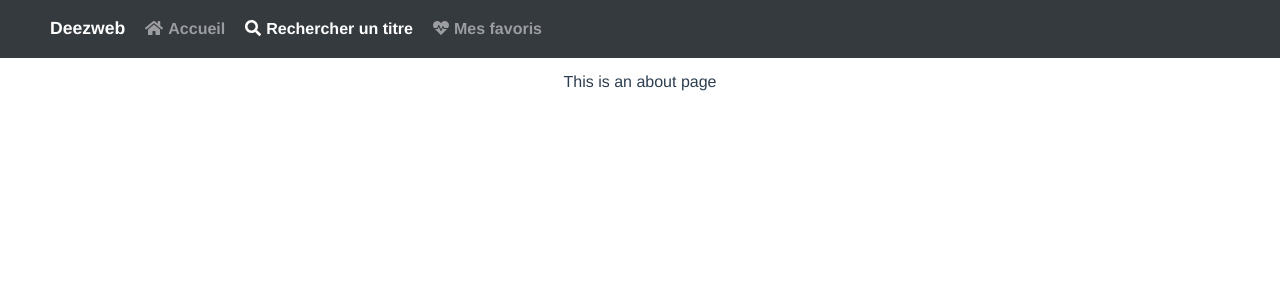
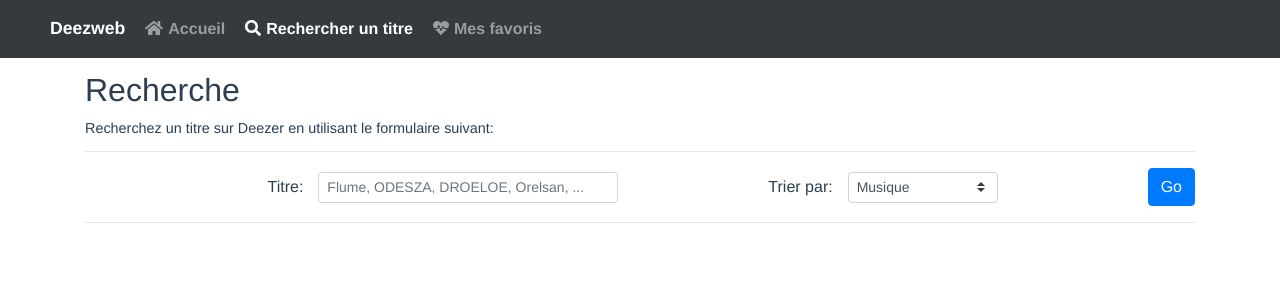
Before and after one commit to noook/deezweb, a Vue app: page /#/search in a window 1280 px wide. Shown: the top 300 px of the page. Built offline with nearby package versions, Linux system fonts and the light colour scheme; the HTML template or start-up script is replaced by a standard one.

Commit message:
✨ Added Search View and created form

```diff
--- a/src/router.ts
+++ b/src/router.ts
@@ -1,5 +1,6 @@
 import Vue from 'vue';
 import Router from 'vue-router';
+
 import Home from './views/Home.vue';
 
 Vue.use(Router);
@@ -19,10 +20,7 @@ export default new Router({
     {
       path: '/search',
       name: 'search',
-      // route level code-splitting
-      // this generates a separate chunk (about.[hash].js) for this route
-      // which is lazy-loaded when the route is visited.
-      component: () => import(/* webpackChunkName: "about" */ './views/About.vue'),
+      component: () => import('./views/Search.vue'),
     },
   ],
 });
--- a/src/views/About.vue
+++ /dev/null
@@ -1,5 +0,0 @@
-<template>
-  <div class="about">
-    <h1>This is an about page</h1>
-  </div>
-</template>
--- /dev/null
+++ b/src/views/Search.vue
@@ -0,0 +1,88 @@
+<template>
+  <div class="search-view">
+    <h1>Recherche</h1>
+    <p>Recherchez un titre sur Deezer en utilisant le formulaire suivant:</p>
+    <hr>
+    <form>
+      <div class="group">
+        <label for="query">Titre:</label>
+        <input
+          v-model="query"
+          :placeholder="titlePlaceholder"
+          class="form-control form-control-sm"
+          id="query"
+          type="text">
+      </div>
+      <div class="group">
+        <label for="type">Trier par:</label>
+        <select
+          v-model="type"
+          class="custom-select custom-select-sm"
+          name="type"
+          id="type">
+          <option value="ALBUM_ASC">Album</option>
+          <option value="ARTIST_ASC">Artiste</option>
+          <option value="TRACK_ASC">Musique</option>
+          <option value="RANKING">Les plus populaires</option>
+          <option value="RATING_ASC">Les mieux notés</option>
+        </select>
+      </div>
+      <button type="submit" class="btn btn-primary">Go</button>
+    </form>
+    <hr>
+  </div>
+</template>
+
+<script lang="ts">
+import Vue from 'vue';
+
+export default Vue.extend({
+  name: 'Search',
+  data() {
+    return {
+      query: '',
+      type: 'TRACK_ASC',
+      titlePlaceholder: 'Flume, ODESZA, DROELOE, Orelsan, ...',
+    };
+  },
+});
+</script>
+
+<style lang="scss" scoped>
+  .search-view {
+    > h1 {
+      font-size: 2rem;
+      font-weight: 500;
+      text-align: left;
+      margin: 15px 0;
+    }
+
+    > p {
+      text-align: left;
+      font-size: .9rem;
+    }
+
+    > form {
+      display: flex;
+      justify-content: flex-end;
+      > .group {
+        display: flex;
+        align-items: center;
+        margin-right: 150px;
+
+        > label {
+          white-space: nowrap;
+          margin-right: 15px;
+        }
+
+        > input[type="text"] {
+          width: 300px;
+        }
+
+        > select {
+          width: 150px;
+        }
+      }
+    }
+  }
+</style>
```
